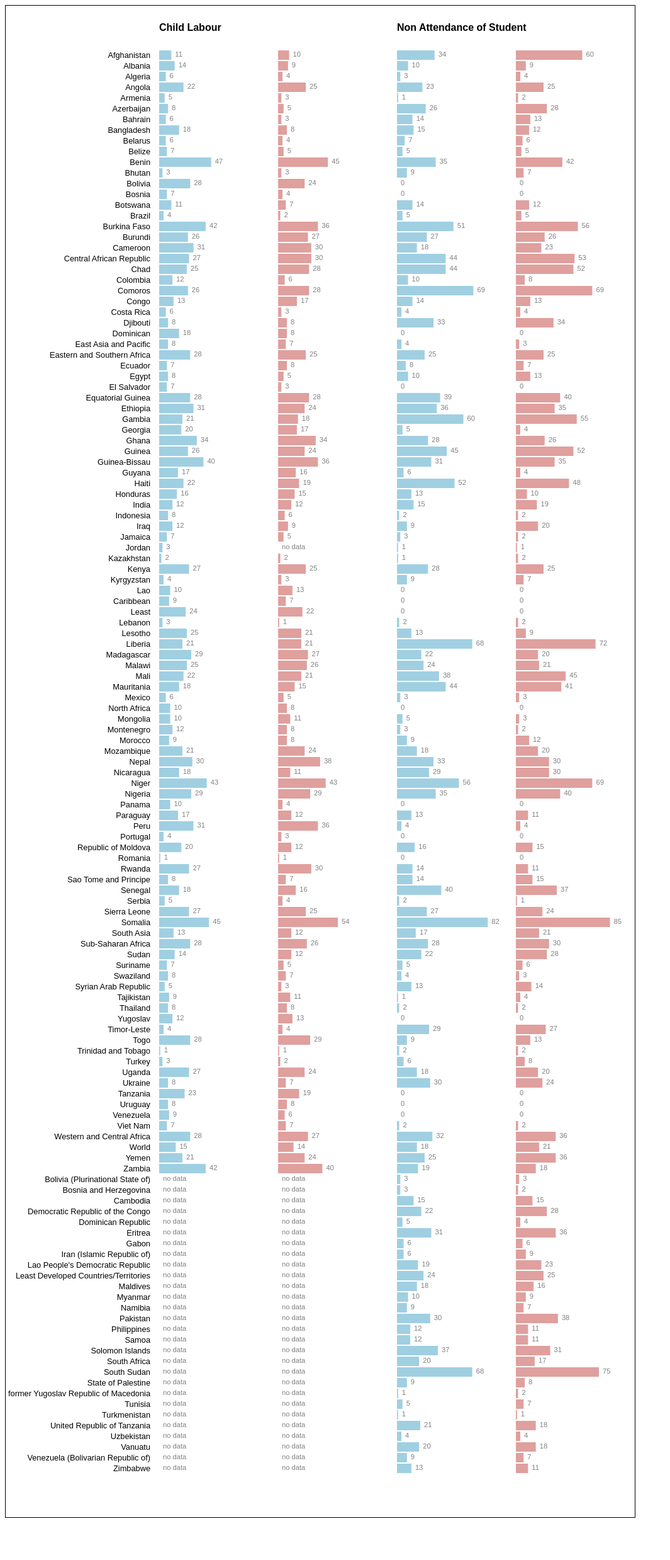
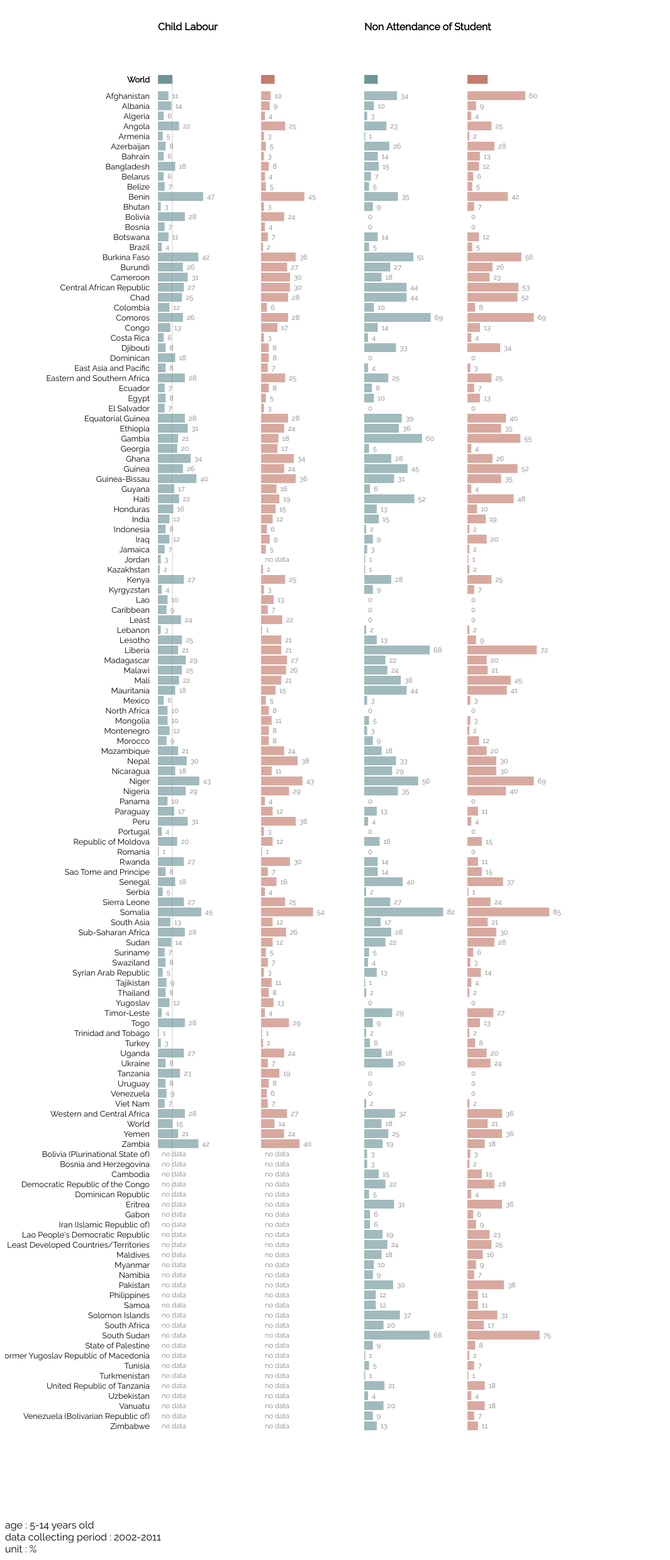
Before and after one commit to kimjihee/kimjihee.github.io, a Jekyll site: the page ChildLabour.html, which Jekyll copies as it is, in a window 1280 px wide. Shown: the whole page at 63% size, without its empty margins (0-1065 px from the left). Built offline with Jekyll 4.4.1, drawn with Linux system fonts in a browser that asks for light colours; some web fonts are replaced; before the commit the page ends 2422 px from its top, so only the background shows below that; some of the changed lines change nothing that is shown.

Commit message:
modification

```diff
--- a/ChildLabour.html
+++ b/ChildLabour.html
@@ -5,17 +5,24 @@
     <meta charset="utf-8">
     <title>Child labour</title>
     <style>
+        @import url(http://fonts.googleapis.com/earlyaccess/nanumgothiccoding.css);
+        body{font-family: 'Raleway', sans-serif;}
         #chart {
-            border: 1px solid black;
-            font-family:sans-serif;
+           position:
                  }
 
+
     </style>
+    <link href='https://fonts.googleapis.com/css?family=Raleway' rel='stylesheet' type='text/css'>
     <script src="d3.min.js" type="text/javascript"></script>
 </head>
 
 <body>
-    <svg id="chart" height="2400" width="1000"></svg>
+    <svg id="chart" height="2400" width="900">
+        <line x1='265.95' y1="111" x2='265.95' y2="2000" style="stroke:black; stroke-width:0.2; z-index:200"/>
+    </svg>
+    <div class ="h3Labour">age : 5-14 years old <br> data collecting period : 2002-2011 <br>unit : % </div>
+    <div class ="h3Edu"></div>
     <script>
         var dataSet = [];
         // labour data
@@ -83,7 +90,6 @@
                 START:0
                 , TOP: 0
                 , LEFT: 230
-                , LEFTTWO:245
                 , RIGHT: 0
                 , BOTTOM: 0
             , }
@@ -102,7 +108,7 @@
 //                .range([0, columnBand.rangeBand()]); 이렇게 스케일도 사실은 해줘야 하는것
             var yBand = d3.scale.ordinal()
                 .domain(d3.range(dataSet.length))
-                .rangeRoundBands([0, Height - MARGIN.TOP - MARGIN.BOTTOM], 0.12, 0.7);
+                .rangeRoundBands([0, Height - MARGIN.TOP - MARGIN.BOTTOM], 0.12, 4.2);
 
 
             var columnSel = d3.select('#chart').selectAll('g.column').data(columnBand.domain());
@@ -146,15 +152,14 @@
                  //selectAll을 하면 안됐는데 select를 하니까 된것. 와이와이와이파이~
                     })
                     .on("mouseout", function (d) {
-                        d3.selectAll('.label.label-' + d.Country).attr('font-weight', 'normal');
+                        d3.selectAll('.label.label-' + d.Country).attr('font-weight', '200');
                         d3.selectAll('.value'+d.Country).attr("fill-opacity", "0.7");
-//                        d3.selectAll('.mlNumber'+d.Country||'.flNumber'+d.Country||'.meNumber'+d.Country||'.feNumber'  ).attr('fill','grey');
                     });
 
              yBandSel.exit().remove();
              yBandSel
              .attr('transform', function (d,i) {
-                return 'translate(' + MARGIN.LEFTTWO + ', ' + yBand(i) + ')';
+                return 'translate(' + MARGIN.START + ', ' + yBand(i) + ')';
             });
 
 
@@ -204,6 +209,99 @@
         				   });
         			};
 
+
+//------------------------------------------average-------------------------------------------
+          var average =[{Country:'world', ml:15, fl:14, me:18, fe:21}]
+
+          var labelWorld = d3.select('#chart').selectAll('text.world').data(average);
+            labelWorld.enter()
+                .append('text')
+                .attr('class', 'world');
+            labelWorld.exit()
+                .remove();
+            labelWorld
+                .attr('transform', function (d, i) {
+                return 'translate(' + MARGIN.LEFT + ', ' +111+ ')';
+            }).attr('text-anchor', 'end')
+              .attr('font-size','0.8rem')
+                .attr('fill', 'black')
+                .attr('font-weight','bold')
+                .attr('alignment-baseline', 'text-before-edge')
+                .text("World");
+
+
+                var mlWorld = d3.select('g.column.ml').selectAll('rect.world').data(average);
+        mlWorld.enter()
+            .append('rect')
+            .attr('class', 'world');
+        mlWorld.exit()
+            .remove();
+        mlWorld
+            .attr('x', 0)
+            .attr('y', 121-10)
+            .attr('height', yBand.rangeBand())
+            .attr('width', function(d) {return (d.ml*0.01) * columnBand.rangeBand();})
+            .attr('fill', '#6f959a')
+            ;
+
+
+
+            var flWorld = d3.select('g.column.fl').selectAll('rect.world').data(average);
+        flWorld.enter()
+            .append('rect')
+            .attr('class', 'world');
+        flWorld.exit()
+            .remove();
+        flWorld
+            .attr('x', 0)
+            .attr('y', 121-10)
+            .attr('height', yBand.rangeBand())
+            .attr('width', function(d) {return (d.fl*0.01) * columnBand.rangeBand();})
+            .attr('fill', '#c57b6d')
+            ;
+
+                 var meWorld = d3.select('g.column.me').selectAll('rect.world').data(average);
+        meWorld.enter()
+            .append('rect')
+            .attr('class', 'world');
+        meWorld.exit()
+            .remove();
+        meWorld
+            .attr('x', 0)
+            .attr('y', 121-10)
+            .attr('height', yBand.rangeBand())
+            .attr('width', function(d) {return (d.fl*0.01) * columnBand.rangeBand();})
+            .attr('fill', '#6f959a')
+            ;
+
+
+                var feWorld = d3.select('g.column.fe').selectAll('rect.world').data(average);
+        feWorld.enter()
+            .append('rect')
+            .attr('class', 'world');
+        feWorld.exit()
+            .remove();
+        feWorld
+            .attr('x', 0)
+            .attr('y', 121-10)
+            .attr('height', yBand.rangeBand())
+            .attr('width', function(d) {return (d.fe*0.01) * columnBand.rangeBand();})
+            .attr('fill', '#c57b6d')
+            ;
+
+
+//-----------------------------------------averageText----------------------------------------
+//
+//       d3.select('g.column.ml')
+//           .selectAll('text')
+//           .append('text')
+//           .attr('x', 240)
+//           .attr('y', 111)
+//            .attr('fill','grey')
+//            .attr('font-size','0.7rem')
+//            .text("15");
+//
+//
 
 
 //------------------------------------------Labels--------------------------------------------
@@ -312,7 +410,7 @@
 //            .transition()
 //            .duration(1000)
             .attr('width', function(d) {return ((d.Labour || 0)*0.01) * columnBand.rangeBand();})
-            .attr('fill', '#6eb5d3')
+            .attr('fill', '#6f959a')
             .attr('fill-opacity', '0.65');
 //                .on("mouseover", function () {
 //                    d3.select(this).attr("fill-opacity", "1");
@@ -335,7 +433,7 @@
             .attr('y', function(d, i) {return yBand(i);})
             .attr('height', yBand.rangeBand())
             .attr('width', function(d) {return ((d.LabourFemale || 0) * 0.01) * columnBand.rangeBand();})
-            .attr('fill', '#ce6e6b')
+            .attr('fill', '#c57b6d')
             .attr('fill-opacity', '0.65');
 //                .on("mouseover", function () {
 //                    d3.select(this).attr("fill-opacity", "1");
@@ -361,7 +459,7 @@
             .attr('y', function(d, i) {return yBand(i);})
             .attr('height', yBand.rangeBand())
             .attr('width', function(d) {return (1-((d.Attend ||100)*0.01)) * columnBand.rangeBand();})
-        .attr('fill','#6eb5d3')
+        .attr('fill','#6f959a')
                 .attr('fill-opacity', '0.65');
 //                .on("mouseover", function () {
 //                    d3.select(this).attr("fill-opacity", "1");
@@ -385,7 +483,7 @@
             .attr('y', function(d, i) {return yBand(i);})
             .attr('height', yBand.rangeBand())
             .attr('width', function(d) {return (1-((d.AttendFemale || 100)*0.01)) * columnBand.rangeBand();})
-        .attr('fill','#ce6e6b')
+        .attr('fill','#c57b6d')
                     .attr('fill-opacity', '0.65');
 //                .on("mouseover", function () {
 //                    d3.select(this).attr("fill-opacity", "1");
```
